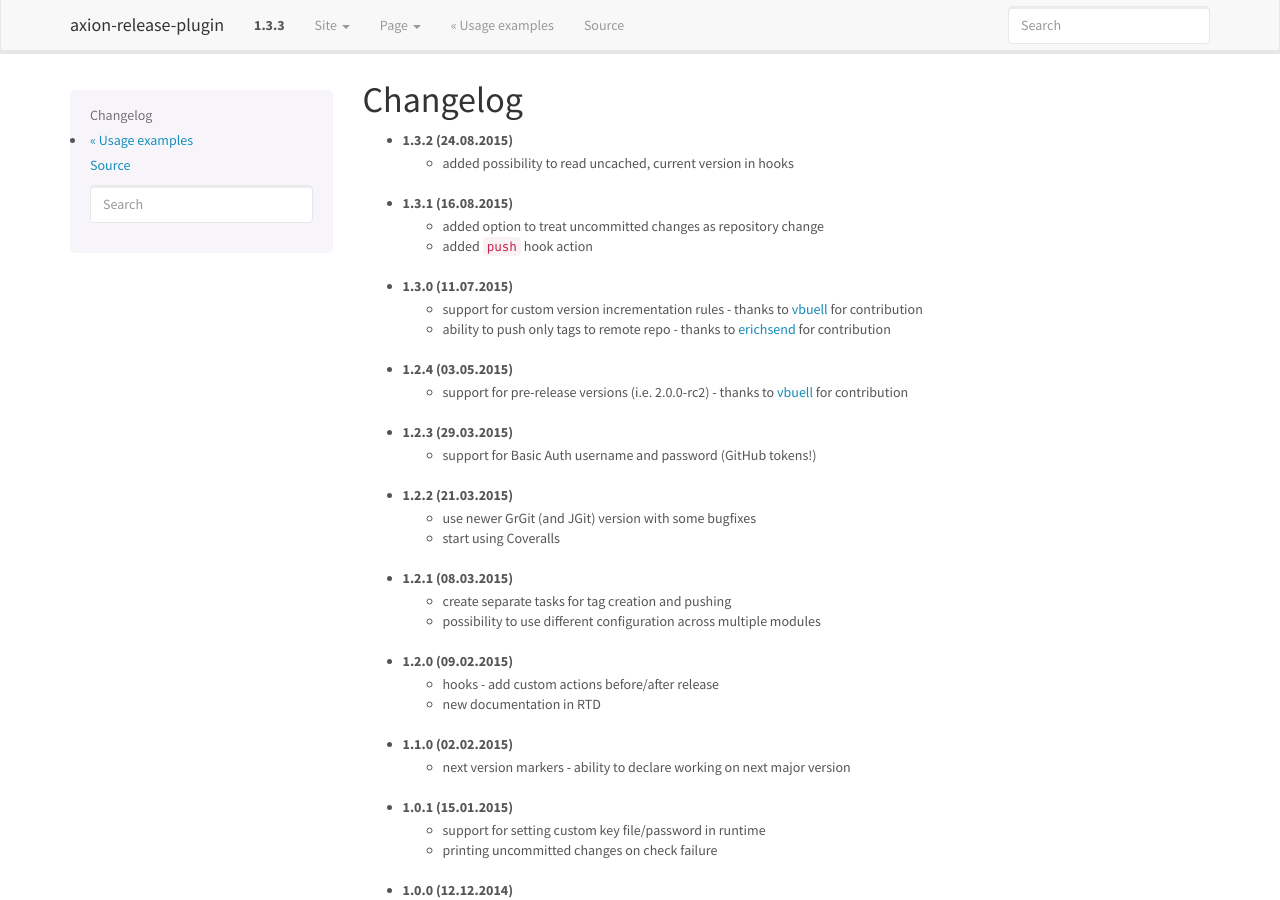
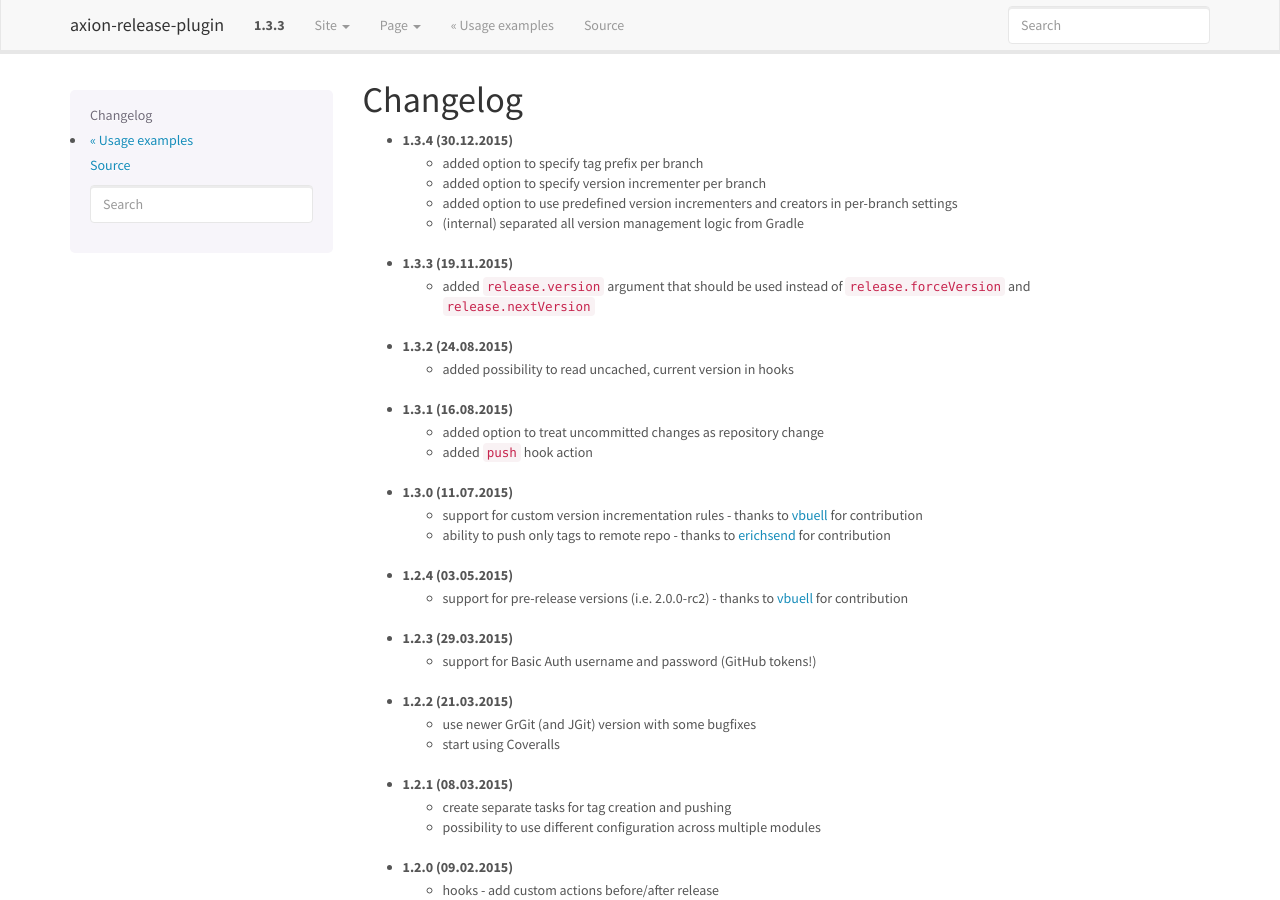
Before and after one commit to allegro/axion-release-plugin, a Sphinx documentation site: the page built from docs/changelog.rst, in a window 1280 px wide and 900 px high. Built offline with Sphinx 7.4.7, drawn with Linux system fonts in a browser that asks for light colours.

Commit message:
1.3.4 changelog

```diff
--- a/docs/changelog.rst
+++ b/docs/changelog.rst
@@ -1,6 +1,13 @@
 Changelog
 =========
 
+* **1.3.4** (30.12.2015)
+    * added option to specify tag prefix per branch
+    * added option to specify version incrementer per branch
+    * added option to use predefined version incrementers and creators in per-branch settings
+    * (internal) separated all version management logic from Gradle
+* **1.3.3** (19.11.2015)
+    * added ``release.version`` argument that should be used instead of ``release.forceVersion`` and ``release.nextVersion``
 * **1.3.2** (24.08.2015)
     * added possibility to read uncached, current version in hooks
 * **1.3.1** (16.08.2015)
```
